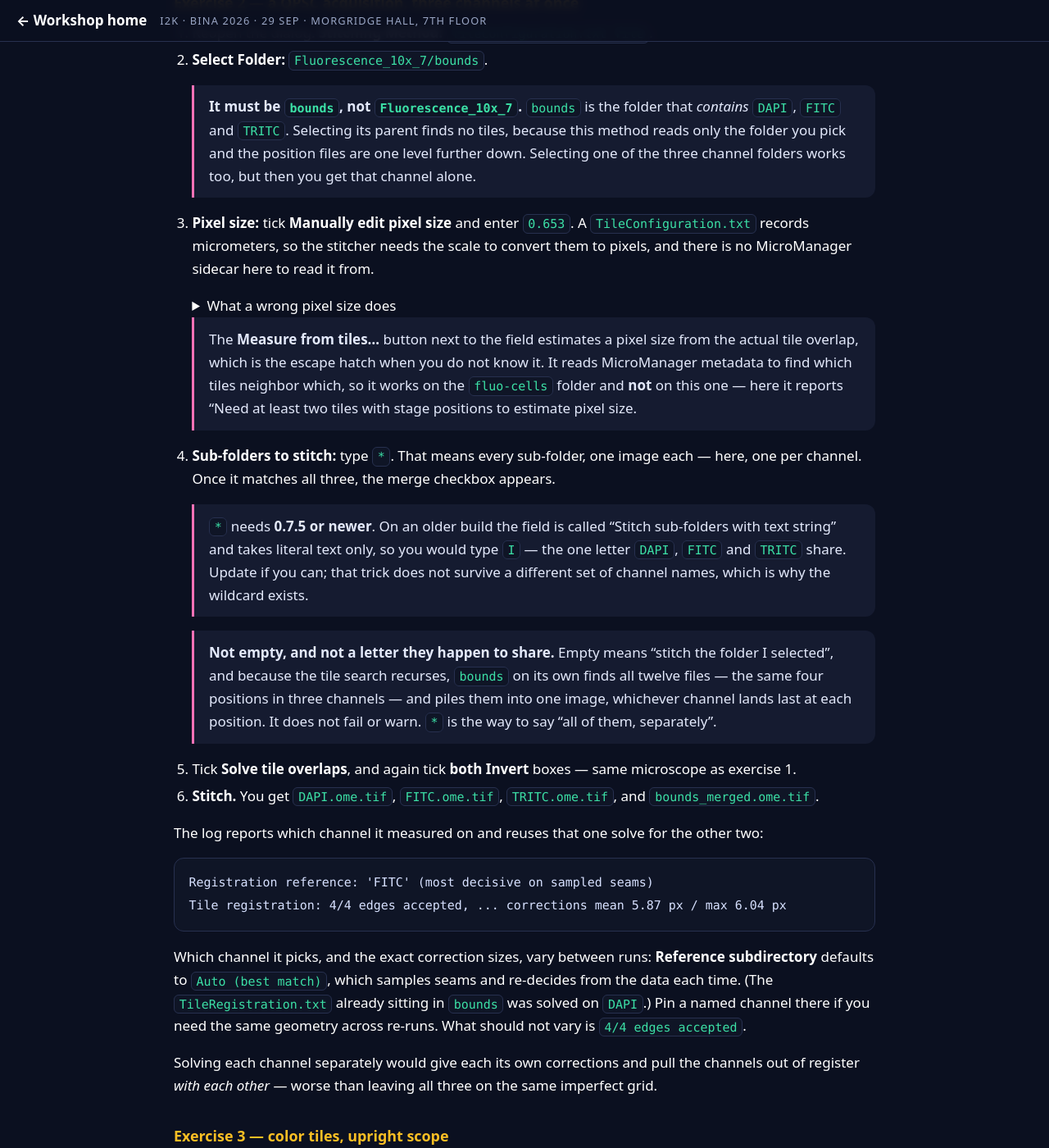
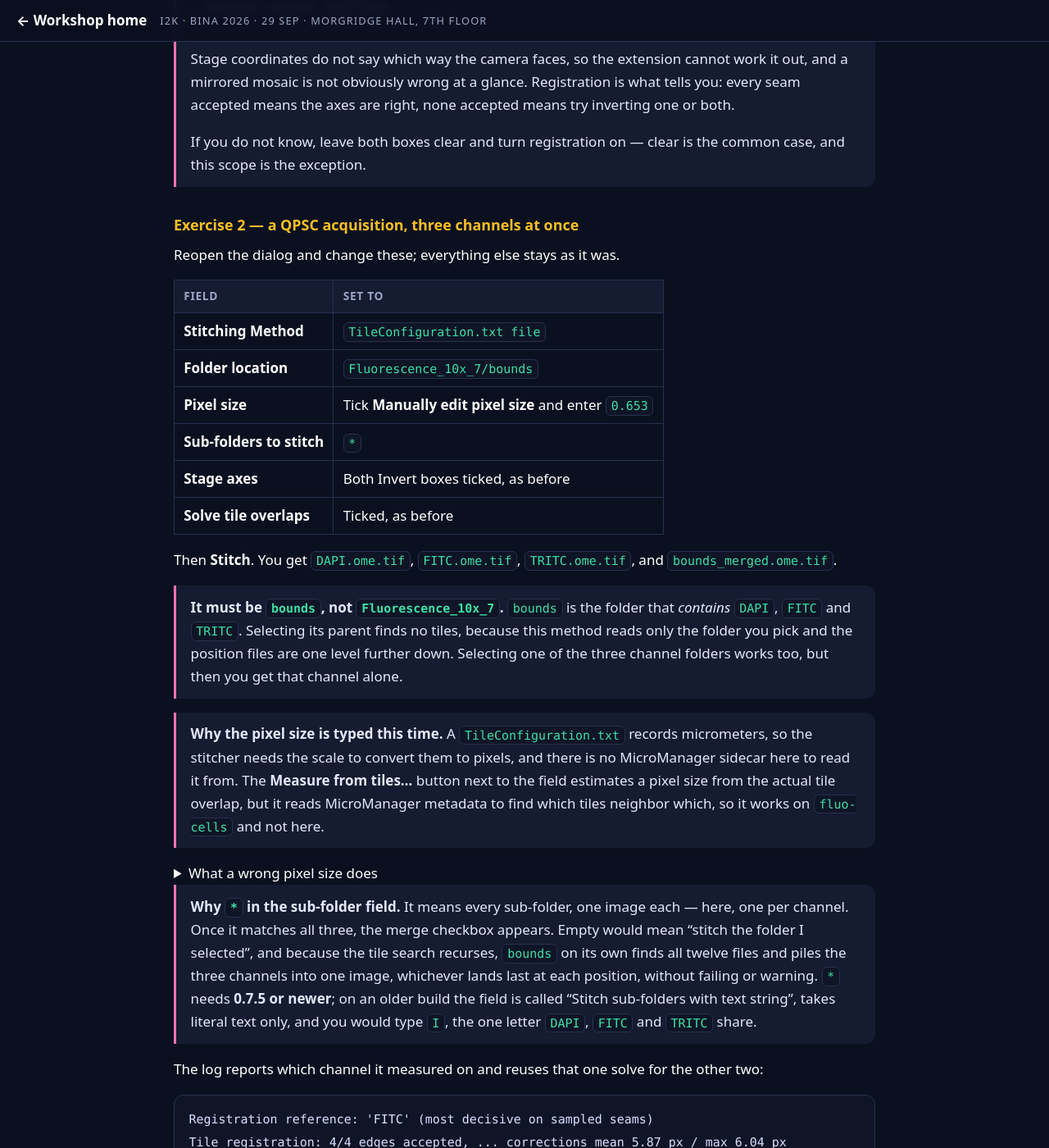
Before and after one commit to MichaelSNelson/BINA-I2K-2026-QuPath-Extensions, a Jekyll site: the page built from docs/13-tiles-to-pyramid.md, in a window 1280 px wide and 1400 px high, scrolled down 5606 px. Shown: the whole window at 82% size. Built offline with Jekyll 4.4.1, drawn with Linux system fonts in a browser that asks for light colours; some of the changed text lies outside the part shown.

Commit message:
Guide 13: settings as numbered tables matched to a badged dialog screenshot
Each exercise lists its fields in a table instead of bold-in-prose;
exercise 1's rows match red badges on the dialog picture. Reasons
follow the table rather than interrupting it.

Claude-Session: https://claude.ai/code/session_01KwiACUr5MacuDvqp74c96o

```diff
--- a/docs/13-tiles-to-pyramid.md
+++ b/docs/13-tiles-to-pyramid.md
@@ -154,28 +154,30 @@ tiles off disk and writes an image. Open QuPath, go to
 ### Exercise 1 — a MicroManager acquisition
 
 1. `Extensions > Tiles to Pyramid > Tiles-to-pyramid`.
-2. **Stitching Method:** `MicroManager metadata (MMStack or TIFF series)`.
-3. **Select Folder:** choose the `fluo-cells` folder.
+2. Set the dialog up like this. The numbers match the badges in the picture below.
 
-   You should now see **Pixel size, microns** fill in as `0.653`, read from the MicroManager
-   metadata, and a new checkbox appear reading **Merge the 4 channel stitches into one
-   multichannel image** — the extension has found four channels inside the files. Leave it
-   ticked; it is on by default, and the merged file in step 8 depends on it.
-4. Leave **Stitch sub-folders with text string** empty. It starts empty, but it remembers
-   whatever you last typed, so clear it if anything is there. The MicroManager method ignores it
-   either way.
-5. **Output format** `OME-TIFF (single file)`, **Compression type** `UNCOMPRESSED`,
-   **Downsample** `2`. These two are what keep the exercise to a couple of minutes on a laptop:
-   the shipped compression is `J2K`, which is over twice as slow overall and four times slower
-   on the merge, and downsampling by 2 quarters the pixels written. Both fields are remembered
-   between runs, so check them.
-6. Tick **Solve tile overlaps (content-based registration)**. The dialog grows a group of
-   registration options — leave every one of them alone. The defaults derive the overlap from
-   the tile grid and pick the reference channel for you.
-7. Under **Stage axes**, tick **both Invert X axis and Invert Y axis** — this is a scope A
-   acquisition, so its first tile belongs bottom right. The box below shows how you would work
-   that out for data whose scope you do not know.
-8. Click **Stitch**. The dialog closes and a notification says the stitch started in the
+   | # | Field | Set to |
+   |---|---|---|
+   | 1 | **Stitching Method** | `MicroManager metadata (MMStack or TIFF series)` |
+   | 2 | **Folder location** | **Select Folder**, choose `fluo-cells` |
+   | 3 | **Compression type** | `UNCOMPRESSED` |
+   | 4 | **Output format** | `OME-TIFF (single file)` |
+   | 5 | **Pixel size, microns** | Fills in as `0.653` on its own once the folder is chosen. Leave it |
+   | 6 | **Downsample** | `2` |
+   | 7 | **Stitch sub-folders with text string** | Empty. It remembers what you last typed, so clear it if anything is there |
+   | 8 | **Stage axes** | Tick **both** `Invert X axis` and `Invert Y axis` |
+   | 9 | **Merge the 4 channel stitches into one multichannel image** | Appears once the folder is chosen. Leave it ticked |
+   | 10 | **Solve tile overlaps (content-based registration)** | Tick. Leave the options it reveals alone |
+
+   <img src="../images/tiles-to-pyramid/interface-numbered.png" alt="The Tiles to Pyramid dialog filled in for exercise 1, with red numbered badges 1 to 10 down the left edge beside Stitching Method, Folder location, Compression type, Output format, Pixel size, Downsample, Stitch sub-folders, Stage axes, the merge checkbox and Solve tile overlaps. The method reads MicroManager metadata, the folder ends in fluo-cells, compression is UNCOMPRESSED, output is OME-TIFF single file, pixel size 0.653 from metadata, downsample 2, the sub-folder field is empty, both Invert boxes are ticked, and the merge and solve-overlaps boxes are ticked" width="660">
+
+   Three of those are why the exercise takes minutes rather than most of the session.
+   `UNCOMPRESSED` beats the shipped `J2K`, which is over twice as slow overall and four times
+   slower on the merge. Downsample `2` quarters the pixels written. Both fields are remembered
+   between runs, so check them. The two Invert boxes are there because this is a scope A
+   acquisition, whose first tile belongs bottom right; the box further down shows how you
+   would work that out for a scope you do not know.
+3. Click **Stitch**. The dialog closes and a notification says the stitch started in the
    background; QuPath stays usable. Two to three minutes later a window titled **Tiles to
    Pyramid - Result** appears, headed "Stitching complete" and listing every file it wrote.
    Do not click Stitch again while you wait — you will get "A stitch is already running."
@@ -183,11 +185,7 @@ tiles off disk and writes an image. Open QuPath, go to
    Five files appear beside the tiles: `385.ome.tif`, `475.ome.tif`, `550.ome.tif`,
    `621.ome.tif`, and `fluo-cells_merged.ome.tif` holding all four channels. Each gets a
    `.stitch-info.txt` recording how it was made, including which axes were negated.
-<img src="../images/tiles-to-pyramid/interface.png" alt="The Tiles to Pyramid dialog filled in for exercise 1: MicroManager method, the fluo-cells folder, UNCOMPRESSED, OME-TIFF, pixel size 0.653 from metadata, downsample 2, an empty sub-folder field, both Invert axis boxes ticked, and both the merge and solve-overlaps checkboxes ticked" width="620">
-
-*The dialog with everything above set.*
-
-9. Drag `fluo-cells_merged.ome.tif` onto the QuPath window to open it, then zoom in where two
+4. Drag `fluo-cells_merged.ome.tif` onto the QuPath window to open it, then zoom in where two
    tiles meet — the vertical join about a third of the way across. Cells straddling the join
    should look as sharp as cells in the middle of a tile.
 
@@ -232,48 +230,48 @@ following `Per-edge shifts used:` line.
 
 ### Exercise 2 — a QPSC acquisition, three channels at once
 
-1. Reopen the dialog. **Stitching Method:** `TileConfiguration.txt file`.
-2. **Select Folder:** `Fluorescence_10x_7/bounds`.
+Reopen the dialog and change these; everything else stays as it was.
 
-   > **It must be `bounds`, not `Fluorescence_10x_7`.** `bounds` is the folder that *contains*
-   > `DAPI`, `FITC` and `TRITC`. Selecting its parent finds no tiles, because this method reads
-   > only the folder you pick and the position files are one level further down. Selecting one of
-   > the three channel folders works too, but then you get that channel alone.
-3. **Pixel size:** tick **Manually edit pixel size** and enter `0.653`. A
-   `TileConfiguration.txt` records micrometers, so the stitcher needs the scale to convert them
-   to pixels, and there is no MicroManager sidecar here to read it from.
+| Field | Set to |
+|---|---|
+| **Stitching Method** | `TileConfiguration.txt file` |
+| **Folder location** | `Fluorescence_10x_7/bounds` |
+| **Pixel size** | Tick **Manually edit pixel size** and enter `0.653` |
+| **Sub-folders to stitch** | `*` |
+| **Stage axes** | Both Invert boxes ticked, as before |
+| **Solve tile overlaps** | Ticked, as before |
 
-   <details markdown="1">
-   <summary>What a wrong pixel size does</summary>
+Then **Stitch**. You get `DAPI.ome.tif`, `FITC.ome.tif`, `TRITC.ome.tif`, and
+`bounds_merged.ome.tif`.
 
-   Two things go wrong together. The tiles are laid out at the wrong spacing — too large a value
-   packs them, too small spreads them — and the output carries that wrong calibration, so every
-   later measurement in micrometers is off by the same ratio. Far enough out and there is no
-   overlap left for registration to work with.
+> **It must be `bounds`, not `Fluorescence_10x_7`.** `bounds` is the folder that *contains*
+> `DAPI`, `FITC` and `TRITC`. Selecting its parent finds no tiles, because this method reads
+> only the folder you pick and the position files are one level further down. Selecting one of
+> the three channel folders works too, but then you get that channel alone.
 
-   </details>
+> **Why the pixel size is typed this time.** A `TileConfiguration.txt` records micrometers, so
+> the stitcher needs the scale to convert them to pixels, and there is no MicroManager sidecar
+> here to read it from. The **Measure from tiles...** button next to the field estimates a pixel
+> size from the actual tile overlap, but it reads MicroManager metadata to find which tiles
+> neighbor which, so it works on `fluo-cells` and not here.
 
-   > The **Measure from tiles...** button next to the field estimates a pixel size from the
-   > actual tile overlap, which is the escape hatch when you do not know it. It reads
-   > MicroManager metadata to find which tiles neighbor which, so it works on the `fluo-cells`
-   > folder and **not** on this one — here it reports "Need at least two tiles with stage
-   > positions to estimate pixel size.
-4. **Sub-folders to stitch:** type `*`. That means every sub-folder, one image each — here, one
-   per channel. Once it matches all three, the merge checkbox appears.
+<details markdown="1">
+<summary>What a wrong pixel size does</summary>
 
-   > `*` needs **0.7.5 or newer**. On an older build the field is called "Stitch sub-folders with
-   > text string" and takes literal text only, so you would type `I` — the one letter `DAPI`,
-   > `FITC` and `TRITC` share. Update if you can; that trick does not survive a different set of
-   > channel names, which is why the wildcard exists.
+Two things go wrong together. The tiles are laid out at the wrong spacing — too large a value
+packs them, too small spreads them — and the output carries that wrong calibration, so every
+later measurement in micrometers is off by the same ratio. Far enough out and there is no
+overlap left for registration to work with.
 
-   > **Not empty, and not a letter they happen to share.** Empty means "stitch the folder I
-   > selected", and because the tile search recurses, `bounds` on its own finds all twelve files —
-   > the same four positions in three channels — and piles them into one image, whichever channel
-   > lands last at each position. It does not fail or warn. `*` is the way to say "all of them,
-   > separately".
-5. Tick **Solve tile overlaps**, and again tick **both Invert** boxes — same microscope as
-   exercise 1.
-6. **Stitch.** You get `DAPI.ome.tif`, `FITC.ome.tif`, `TRITC.ome.tif`, and `bounds_merged.ome.tif`.
+</details>
+
+> **Why `*` in the sub-folder field.** It means every sub-folder, one image each — here, one
+> per channel. Once it matches all three, the merge checkbox appears. Empty would mean "stitch
+> the folder I selected", and because the tile search recurses, `bounds` on its own finds all
+> twelve files and piles the three channels into one image, whichever lands last at each
+> position, without failing or warning. `*` needs **0.7.5 or newer**; on an older build the
+> field is called "Stitch sub-folders with text string", takes literal text only, and you would
+> type `I`, the one letter `DAPI`, `FITC` and `TRITC` share.
 
 The log reports which channel it measured on and reuses that one solve for the other two:
 
@@ -295,11 +293,12 @@ register *with each other* — worse than leaving all three on the same imperfec
 
 Twelve RGB tiles from a polarized-light acquisition. Four changes from exercise 2:
 
-1. **Select Folder:** `90.0`.
-2. **Sub-folders to stitch:** empty — the tiles are in that folder, and RGB is already three
-   channels, so no merge checkbox appears.
-3. **Pixel size:** `0.1732`, manually.
-4. **Untick both Invert boxes.** Upright scope; its stage runs the same way as its camera.
+| Field | Set to |
+|---|---|
+| **Folder location** | `90.0` |
+| **Sub-folders to stitch** | Empty. The tiles are in that folder, and RGB is already three channels, so no merge checkbox appears |
+| **Pixel size** | `0.1732`, typed with **Manually edit pixel size** ticked |
+| **Stage axes** | **Untick both** Invert boxes. Upright scope; its stage runs the same way as its camera |
 
 Expect `17 of 17 seams accepted` and one `90.0.ome.tif`. Color instead of 16-bit grayscale, a
 different objective and the opposite stage convention — and only the pixel size and two
```
Also changed, not shown: images/tiles-to-pyramid/interface-numbered.png (added), images/tiles-to-pyramid/interface.png (deleted).
